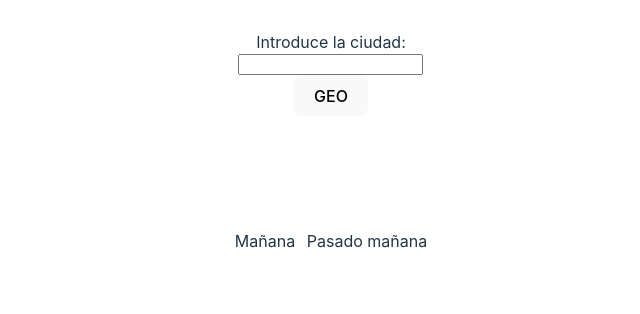
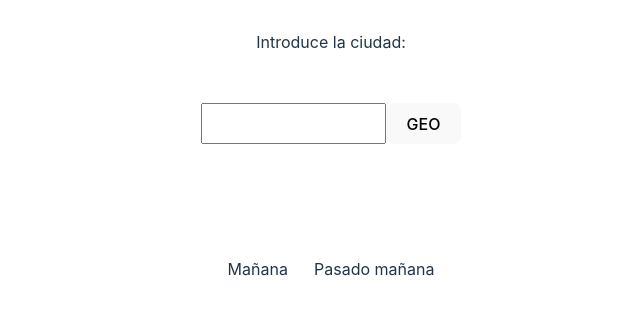
Before and after one commit to Paradox021/meteoTu, a website built with Vite: page index.html in a window 1280 px wide. Shown: the part 95-409 px from the top of the page, without its empty margins (309-949 px from the left). Built offline with nearby package versions, Linux system fonts and the light colour scheme.

Commit message:
fix flex

```diff
--- a/index.html
+++ b/index.html
@@ -13,7 +13,7 @@
         <h1>meteoTu</h1>
 
         <div>Introduce la ciudad:</div>
-        <div class="top">
+        <div class="bot">
           <input id="city" type="text">
           <button id="geo">GEO</button>
         </div>
```
